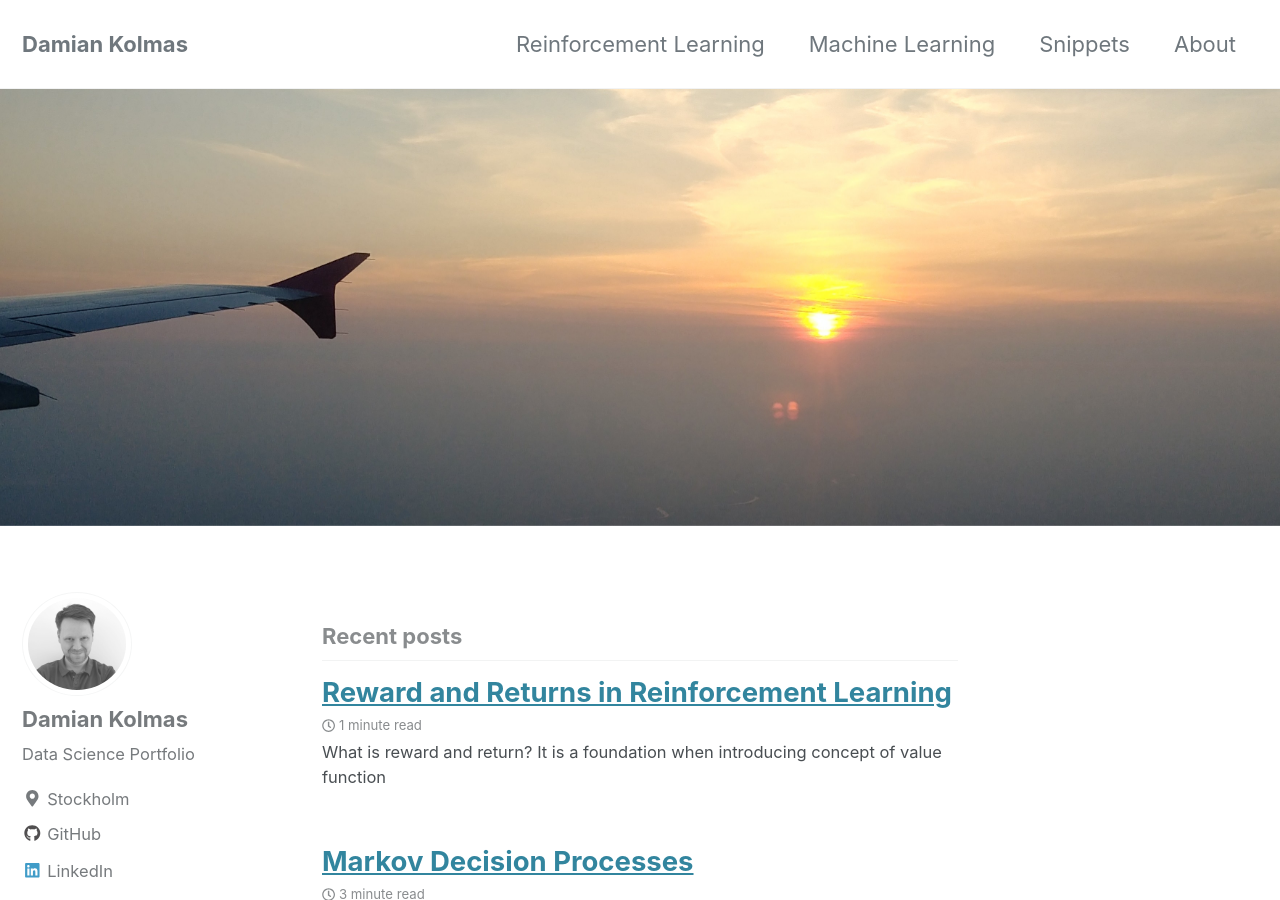
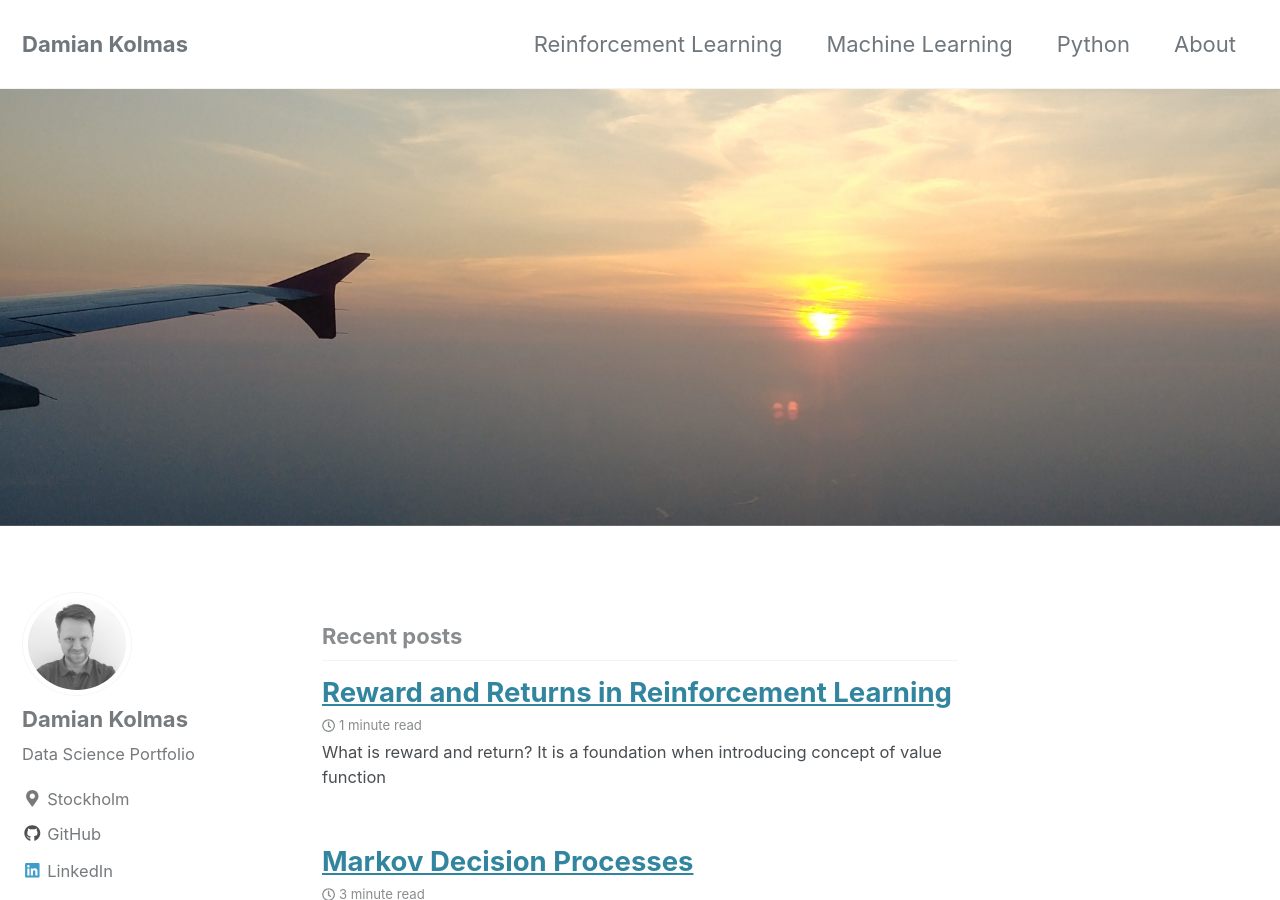
Before and after one commit to DKolmas/DKolmas.github.io, a Jekyll site: the page built from index.html, in a window 1280 px wide and 900 px high. Built offline with Jekyll 4.4.1, drawn with Linux system fonts in a browser that asks for light colours; cached includes are drawn as plain includes; the list of posts is cut into pages by our own code.

Commit message:
Changing category name Snippets to Python

```diff
--- a/_data/navigation.yml
+++ b/_data/navigation.yml
@@ -4,7 +4,7 @@ main:
     url: /rl/
   - title: "Machine Learning"
     url: /machine-learning/
-  - title: "Snippets"
+  - title: "Python"
     url: /python-snippets/
   - title: "About"
     url: /about/
```
